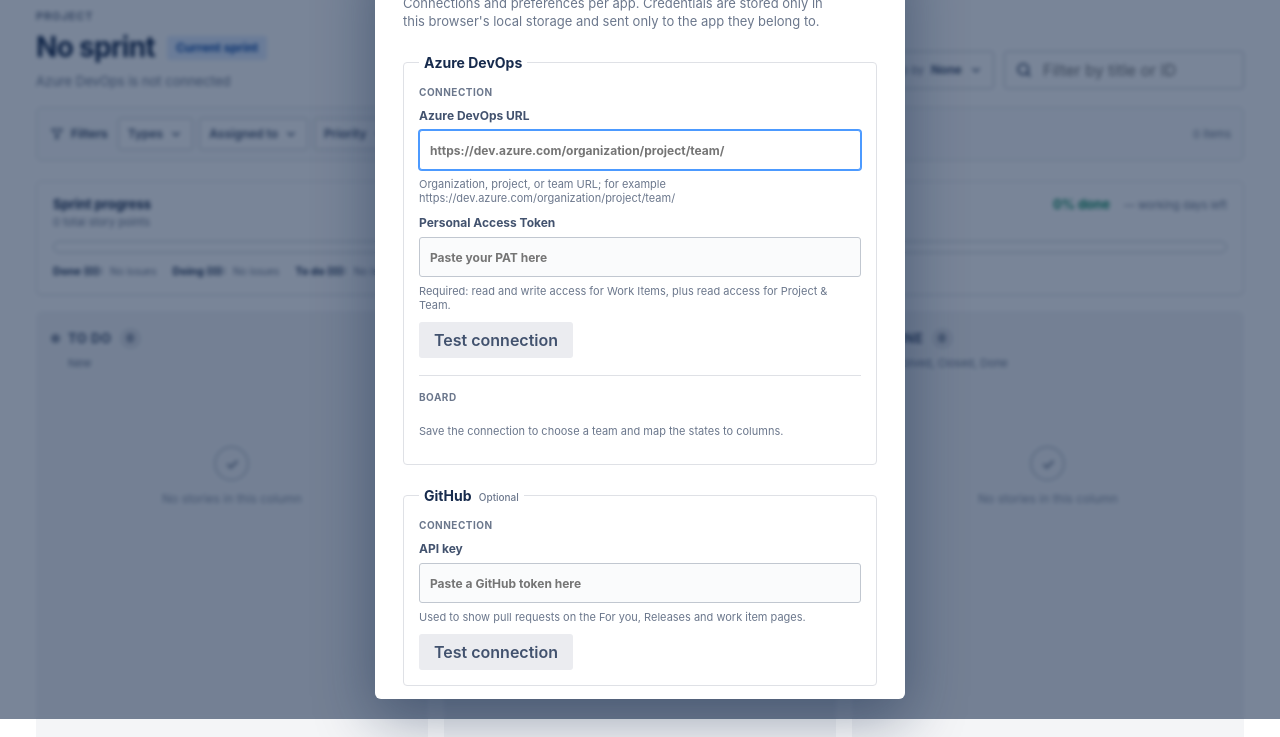
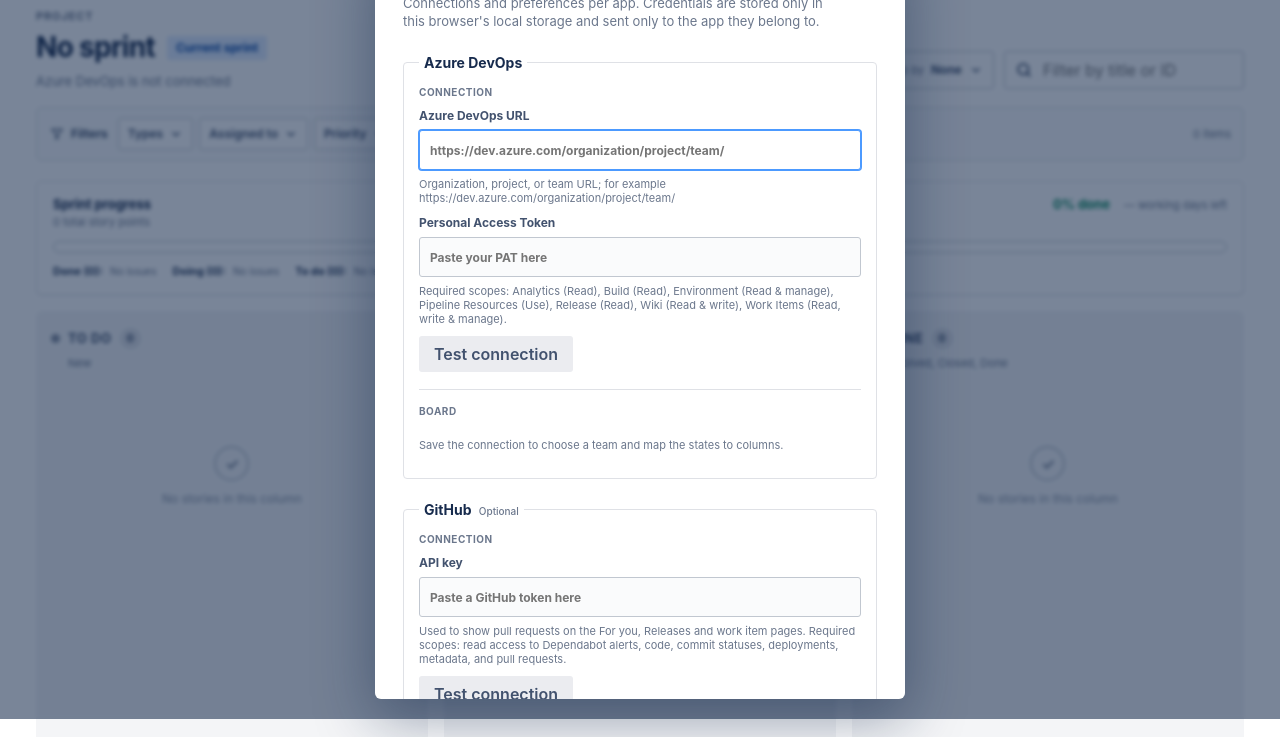
Before and after one commit to buzink/jiraish, a plain HTML site: page public/index.html in a window 1280 px wide. Shown: the part 81-818 px from the top of the page. Drawn offline with Linux system fonts and the light colour scheme.

Commit message:
List the required token scopes for Azure DevOps and GitHub in Settings
Co-Authored-By: Claude Opus 5.5 <noreply@anthropic.com>

```diff
--- a/public/index.html
+++ b/public/index.html
@@ -597,7 +597,7 @@
             <label for="patInput">
               Personal Access Token
               <input id="patInput" name="pat" type="password" placeholder="Paste your PAT here" autocomplete="off" />
-              <span class="field-help">Required: read and write access for Work Items, plus read access for Project &amp; Team.</span>
+              <span class="field-help">Required scopes: Analytics (Read), Build (Read), Environment (Read &amp; manage), Pipeline Resources (Use), Release (Read), Wiki (Read &amp; write), Work Items (Read, write &amp; manage).</span>
             </label>
             <div class="connection-test">
               <button id="testAzureConnection" class="secondary-button" type="button">Test connection</button>
@@ -625,7 +625,7 @@
             <label for="githubTokenInput">
               API key
               <input id="githubTokenInput" name="githubToken" type="password" placeholder="Paste a GitHub token here" autocomplete="off" />
-              <span class="field-help">Used to show pull requests on the For you, Releases and work item pages.</span>
+              <span class="field-help">Used to show pull requests on the For you, Releases and work item pages. Required scopes: read access to Dependabot alerts, code, commit statuses, deployments, metadata, and pull requests.</span>
             </label>
             <div class="connection-test">
               <button id="testGithubConnection" class="secondary-button" type="button">Test connection</button>
```
Also changed, not shown: 1 other file.
